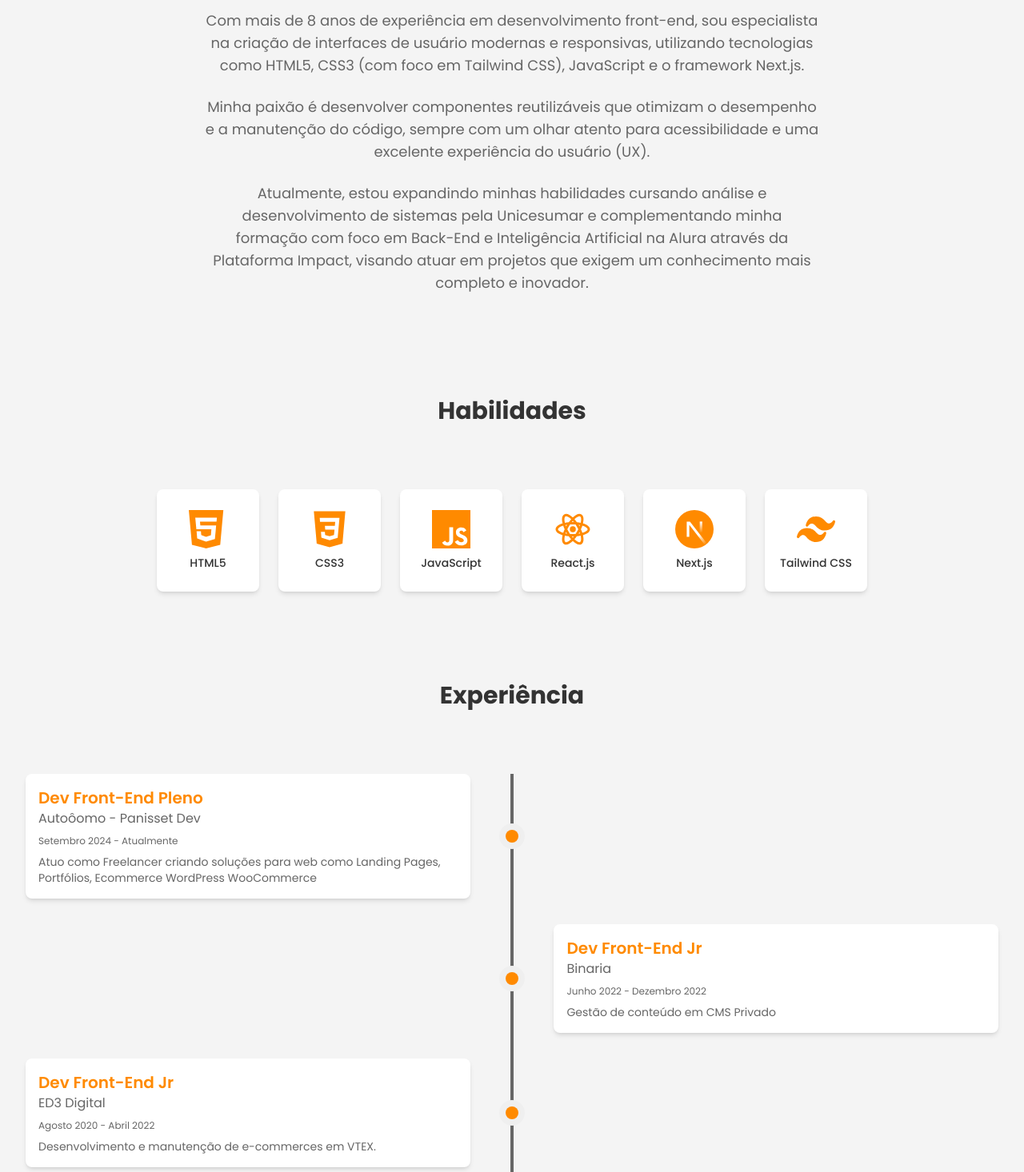
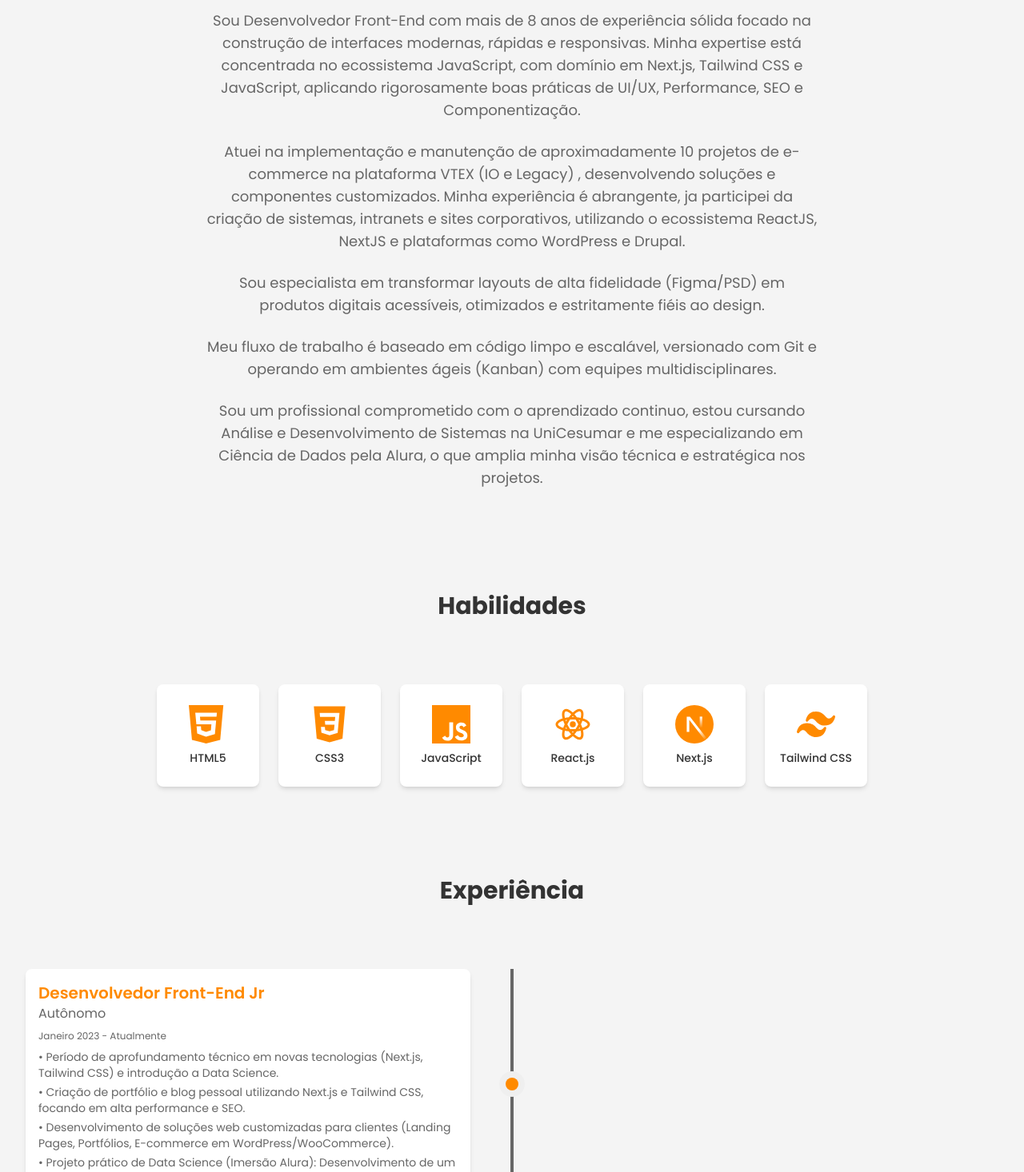
Before and after one commit to marllonpanisset/Portfolio, a Next.js app: page / in a window 1280 px wide. Shown: the part 940-2406 px from the top of the page at 80% size. Built offline with nearby package versions, Linux system fonts and the light colour scheme.

Commit message:
ajuste no componente de linha do tempo para adicionar quebras de linha na descrição de cada experiencia, alteração no texto de sobre mim

```diff
--- a/app/components/TimelineItem.tsx
+++ b/app/components/TimelineItem.tsx
@@ -17,22 +17,24 @@ export function TimelineItem({ experience, isReversed }: TimelineItemProps) {
   const cardOrderClass = isReversed ? 'md:order-1' : 'md:order-3';
   const emptySpaceOrderClass = isReversed ? 'md:order-3' : 'md:order-1';
 
+  // NOVO: Processa a descrição para quebrar linhas em cada bullet point.
+  // 1. Remove o primeiro bullet point (se houver) para evitar um item vazio no topo.
+  // 2. Divide a string pelo bullet point '•'.
+  // 3. Mapeia o array resultante, adicionando o bullet point de volta a cada item.
+  const descriptionPoints = experience.description
+    .trim()
+    .split('\n•') // Divide por quebra de linha seguida de bullet (se o formato for o que enviei)
+    .map(point => point.trim())
+    .filter(point => point.length > 0)
+    .map(point => `• ${point}`); // Adiciona o bullet de volta no início
+
   return (
-    // Container Principal:
-    // Mobile: 'flex-row' alinha os itens horizontalmente (padrão, mas explícito).
-    // 'items-center' centraliza os itens verticalmente (incluindo o card e a bolinha).
-    // Desktop: 'md:justify-center' centraliza todo o grupo de 3 colunas (card, bolinha, espaço).
-    // 'md:items-center' garante que as bolinhas fiquem centralizadas verticalmente com os cards.
     <div className="flex w-full flex-row items-center gap-4 mb-8 md:justify-center md:items-center">
 
       {/* LADO VAZIO (APENAS DESKTOP) */}
-      {/* Este bloco invisível só aparece no desktop para criar o alinhamento alternado. */}
-      {/* A nova classe 'md:w-[45%]' ajusta o tamanho para dar mais espaço. */}
       <div className={`hidden md:block md:w-[53%] ${emptySpaceOrderClass}`}></div>
 
       {/* GUTTER E PONTO */}
-      {/* O ponto central da timeline. Fica sempre no meio no desktop ('md:order-2'). */}
-      {/* A largura fixa de 8 e flex-shrink-0 garantem que ele não encolha. */}
       <div className="md:absolute z-10 flex-shrink-0 w-8 flex justify-center items-center md:order-2">
         <div className="flex h-8 w-8 items-center justify-center rounded-full bg-[var(--color-bg-tertiary)]">
           <div className="h-4 w-4 rounded-full bg-[var(--color-text-accent)]"></div>
@@ -40,12 +42,19 @@ export function TimelineItem({ experience, isReversed }: TimelineItemProps) {
       </div>
 
       {/* CARD DE EXPERIÊNCIA */}
-      {/* A nova classe 'md:w-[45%]' ajusta o tamanho do card no desktop para 45%. */}
       <div className={`rounded-lg bg-[var(--color-bg-secondary)] p-4 shadow-md flex-1 md:w-[53%] ${cardOrderClass}`}>
         <h3 className="text-xl font-semibold text-[var(--color-text-accent)]">{experience.role}</h3>
         <h4 className="text-md text-[var(--color-text-secondary)]">{experience.company}</h4>
         <p className="mt-2 text-xs text-[var(--color-text-secondary)]">{experience.period}</p>
-        <p className="mt-2 text-sm text-[var(--color-text-secondary)]">{experience.description}</p>
+
+        {/* NOVO: Mapeia e renderiza cada ponto da descrição */}
+        <div className="mt-2 text-sm text-[var(--color-text-secondary)]">
+          {descriptionPoints.map((point, index) => (
+            <p key={index} className="mb-1 last:mb-0">
+              {point}
+            </p>
+          ))}
+        </div>
       </div>
 
     </div>
--- a/app/sections/about.tsx
+++ b/app/sections/about.tsx
@@ -21,13 +21,64 @@ const skills = [
 ];
 
 const experience = [
-    { company: 'Autoôomo - Panisset Dev', role: 'Dev Front-End Pleno', period: 'Setembro 2024 - Atualmente', description: 'Atuo como Freelancer criando soluções para web como Landing Pages, Portfólios, Ecommerce WordPress WooCommerce' },
-    { company: 'Binaria', role: 'Dev Front-End Jr', period: 'Junho 2022 - Dezembro 2022', description: 'Gestão de conteúdo em CMS Privado' },
-    { company: 'ED3 Digital', role: 'Dev Front-End Jr', period: 'Agosto 2020 - Abril 2022', description: 'Desenvolvimento e manutenção de e-commerces em VTEX.' },
-    { company: 'AM4', role: 'Dev Front-End Jr', period: 'Junho 2019 - Março 2020', description: 'Apoio em correções de bugs e implementação e funcionalidades e componentes para plataforma de biblioteca virtual, correções de HTML de livros e epub' },
-    { company: 'Sirius Interativa', role: 'Dev Front-End Jr', period: 'Janeiro 2018 - Maio 2019', description: 'Trabalhava como Front-end junto com equipe de desenvolvimento, designers e gerentes de projeto, participei de diversões projetos como sites corporativos, sistemas e intranets usando tecnologias e frameworks como jQuery, JavaScript, React, HTML5, CSS3, Pug, Scss, WordPress, Drupal, Progressive Web App, Webdesign Responsivo, Docker, WebpackTrabalhava' },
-    { company: 'Sírius Interativa', role: 'Dev Front-End Jr Estágio', period: 'Junho 2016 - Dezembro 2017', description: 'Criação de templates estáticos em HTML,CSS E JavaScript, e templates HTML de email marketing' },
-    { company: 'Hospital Rio Mar', role: 'Técnico em Informática', period: 'Agosto 2011 - Maio 2016', description: 'montagem e manutenção de computadores, instalação de infraestrutura de rede cabeada e rede wifi, instalação de impressoras e softwares, suporte presencial e remoto' },
+    {
+        company: 'Autônomo',
+        role: 'Desenvolvedor Front-End Jr',
+        period: 'Janeiro 2023 - Atualmente',
+        description: `Período de aprofundamento técnico em novas tecnologias (Next.js, Tailwind CSS) e introdução a Data Science.
+• Criação de portfólio e blog pessoal utilizando Next.js e Tailwind CSS, focando em alta performance e SEO.
+• Desenvolvimento de soluções web customizadas para clientes (Landing Pages, Portfólios, E-commerce em WordPress/WooCommerce).
+• Projeto prático de Data Science (Imersão Alura): Desenvolvimento de um Dashboard Interativo de Salários com Python, Streamlit e Plotly.`
+    },
+    {
+        company: 'Grupo Binaria',
+        role: 'Desenvolvedor Front-End Jr',
+        period: 'Junho 2022 - Dezembro 2022',
+        description: `Responsável pela gestão e manutenção de conteúdo em CMS privado e na plataforma Hugo (Static Site Generator).
+• Criação de páginas estáticas para exposições virtuais, garantindo fidelidade ao design e responsividade.
+• Desenvolvimento utilizando HTML, CSS, Markdown e Git em ambiente ágil.`
+    },
+    {
+        company: 'ED3 Digital',
+        role: 'Desenvolvedor Front-End Jr',
+        period: 'Agosto 2020 - Abril 2022',
+        description: `Implementação e manutenção de e-commerces nas arquiteturas VTEX IO e VTEX Legacy.
+• Desenvolvimento de soluções e componentes customizados para Front-End em diversas lojas VTEX.
+• Criação e otimização de templates de e-mail transacionais em HTML.
+• Colaboração em equipe ágil (Kanban) para entrega contínua de funcionalidades.`
+    },
+    {
+        company: 'AM4',
+        role: 'Desenvolvedor Front-End Jr',
+        period: 'Junho 2019 - Março 2020',
+        description: `Atuação em correções de bugs e implementação de funcionalidades na plataforma educacional da Pearson.
+• Criação de componentes avançados, como a funcionalidade de Highlight de texto em livros EPUB e PDF.
+• Realização de ajustes e melhorias em HTML de livros digitais.`
+    },
+    {
+        company: 'Sirius Interativa',
+        role: 'Desenvolvedor Front-End Jr',
+        period: 'Janeiro 2018 - Maio 2019',
+        description: `Desenvolvimento de interfaces Front-End para sites corporativos, sistemas e intranets.
+• Utilização de frameworks como React e jQuery, e plataformas como WordPress e Drupal.
+• Experiência com ferramentas de build e automação: Webpack, Gulp, Docker, Sass/Scss e Pug.
+• Colaboração direta com designers e gerentes de projeto.`
+    },
+    {
+        company: 'Sírius Interativa',
+        role: 'Desenvolvedor Front-End Jr (Estágio)',
+        period: 'Junho 2016 - Dezembro 2017',
+        description: `Conversão de layouts (PSD para HTML, CSS e jQuery), garantindo fidelidade visual.
+• Criação de templates estáticos e desenvolvimento de e-mails marketing em HTML.
+• Contribuição na criação de uma stack Front-End com foco em componentes reutilizáveis.`
+    },
+    {
+        company: 'Hospital Rio Mar',
+        role: 'Técnico em Informática',
+        period: 'Agosto 2011 - Maio 2016',
+        description: `Suporte presencial e remoto, manutenção de computadores e instalação de softwares.
+• Montagem e manutenção de infraestrutura de rede cabeada e Wi-Fi.`
+    },
 ];
 
 export function AboutSection() {
@@ -43,19 +94,34 @@ export function AboutSection() {
 
         {/* Container para o texto "Sobre Mim" com largura limitada para melhor leitura */}
         <div className="text-center max-w-3xl mx-auto mb-32">
-          {/* Parágrafo 1 - Foco na experiência e especialidade */}
+          {/* Parágrafo 1 */}
           <p className="text-lg text-[var(--color-text-secondary)] mb-6">
-            Com mais de 8 anos de experiência em desenvolvimento front-end, sou especialista na criação de interfaces de usuário modernas e responsivas, utilizando tecnologias como HTML5, CSS3 (com foco em Tailwind CSS), JavaScript e o framework Next.js.
+            Sou Desenvolvedor Front-End com mais de 8 anos de experiência sólida focado na construção de interfaces modernas, rápidas e responsivas. Minha expertise está concentrada no ecossistema JavaScript, com domínio em Next.js, Tailwind CSS e JavaScript, aplicando rigorosamente boas práticas de UI/UX, Performance, SEO e Componentização.
           </p>
-          {/* Parágrafo 2 - Foco na paixão e visão de código */}
+          {/* Parágrafo 2 */}
           <p className="text-lg text-[var(--color-text-secondary)] mb-6">
-            Minha paixão é desenvolver componentes reutilizáveis que otimizam o desempenho e a manutenção do código, sempre com um olhar atento para acessibilidade e uma excelente experiência do usuário (UX).
+            Atuei na implementação e manutenção de aproximadamente 10 projetos de e-commerce na plataforma VTEX (IO e Legacy) , desenvolvendo soluções e componentes customizados. Minha experiência é abrangente, ja participei da criação de sistemas, intranets e sites corporativos, utilizando o ecossistema ReactJS, NextJS e plataformas como WordPress e Drupal.
           </p>
-          {/* Parágrafo 3 - Foco na evolução e estudos */}
+          {/* Parágrafo 3 */}
+          <p className="text-lg text-[var(--color-text-secondary)] mb-6">
+            Sou especialista em transformar layouts de alta fidelidade (Figma/PSD) em produtos digitais acessíveis, otimizados e estritamente fiéis ao design.
+          </p>
+
+          {/* Parágrafo 4 */}
+          <p className="text-lg text-[var(--color-text-secondary)] mb-6">
+            Meu fluxo de trabalho é baseado em código limpo e escalável, versionado com Git e operando em ambientes ágeis (Kanban) com equipes multidisciplinares.
+          </p>
+
+          {/* Parágrafo 5 */}
           <p className="text-lg text-[var(--color-text-secondary)]">
-            Atualmente, estou expandindo minhas habilidades cursando análise e desenvolvimento de sistemas pela Unicesumar e complementando minha formação com foco em Back-End e Inteligência Artificial na Alura através da Plataforma Impact, visando atuar em projetos que exigem um conhecimento mais completo e inovador.
+            Sou um profissional comprometido com o aprendizado continuo, estou cursando Análise e Desenvolvimento de Sistemas na UniCesumar e me especializando em Ciência de Dados pela Alura, o que amplia minha visão técnica e estratégica nos projetos.
           </p>
         </div>
+
+
+
+
+
 
         {/* Seção de Habilidades usando o componente SkillCard */}
         <h2 className="text-3xl font-bold text-center mb-8">
--- a/app/sections/projects.tsx
+++ b/app/sections/projects.tsx
@@ -7,8 +7,8 @@ import Image from 'next/image'; // Importa o componente otimizado de imagem do N
 const projects = [
   {
     title: 'Landing Page Agendamento de Consultas',
-    description: 'Uma landing page com formulário para agendamento de consultas de oráculo via WhatAapp com banco de dados externo no Superbase.',
-    technologies: ['HTML', 'CSS', 'JavaScript', 'Superbase'],
+    description: 'Uma landing page com formulário para agendamento de consultas de oráculo via WhatAapp com banco de dados externo no Supabase.',
+    technologies: ['HTML', 'CSS', 'JavaScript', 'Supabase'],
     image: '/cacaudasete.png', // Caminho da imagem para o projeto.
     github: 'https://github.com/marllonpanisset/carolina-rodrigues-oraculista', // URL do repositório no GitHub.
     live: 'https://cacaudasete.netlify.app/', // URL do projeto em produção.
```
